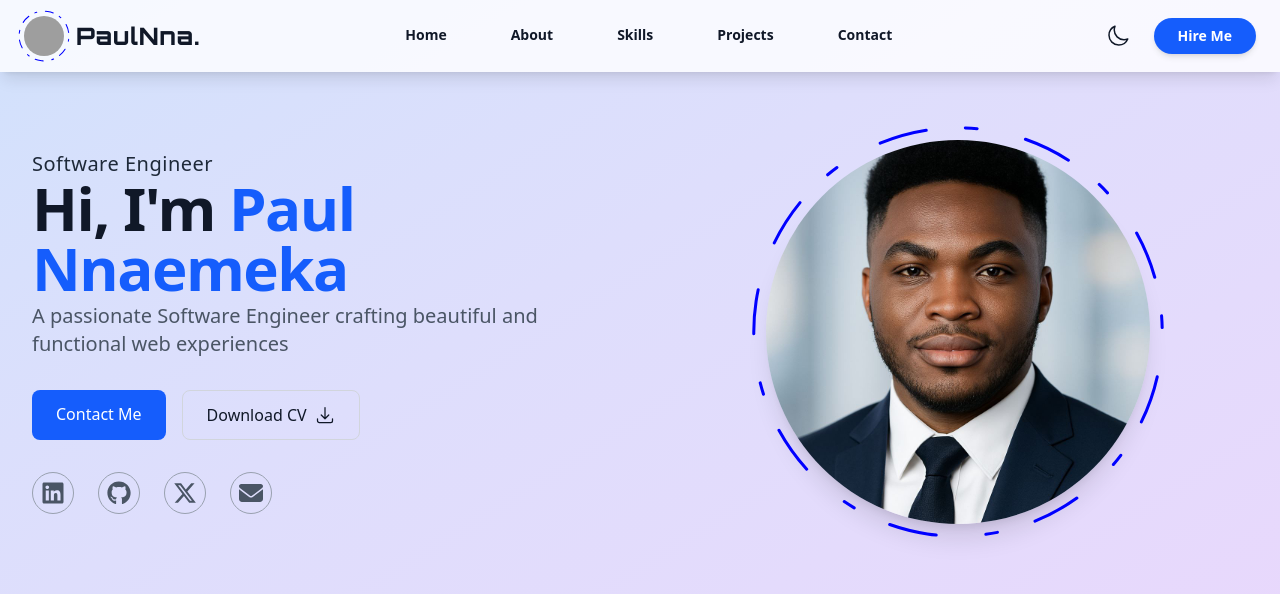
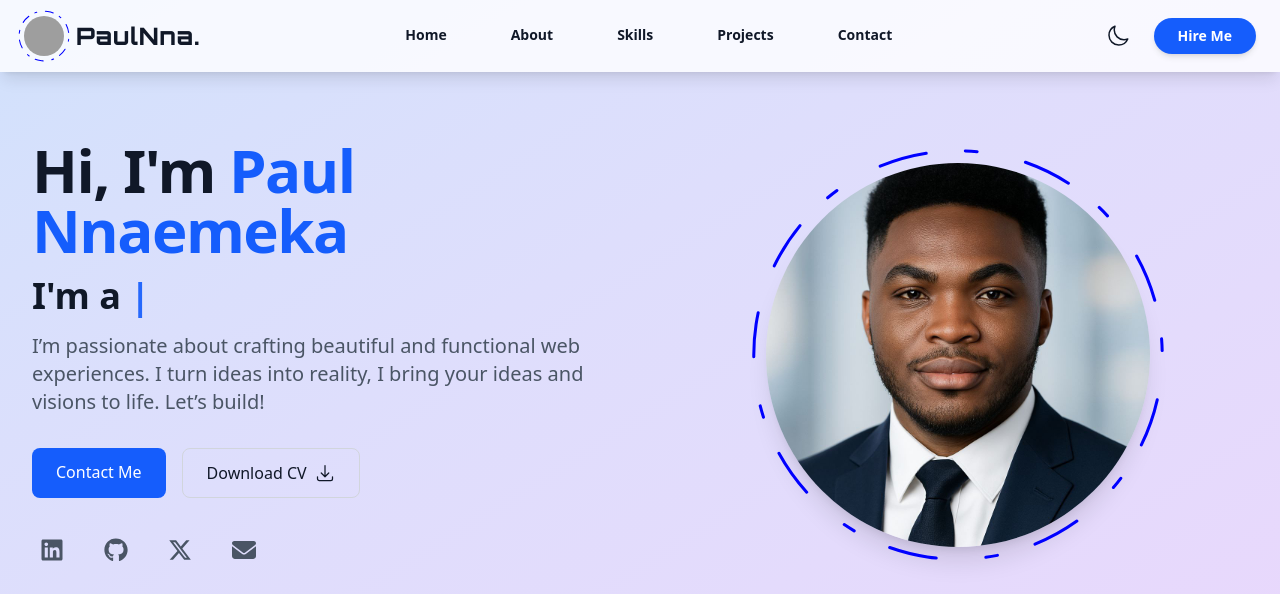
Before and after one commit to Emekapaul/portfolio, a Next.js app: page / in a window 1280 px wide. Shown: the top 594 px of the page. Built offline with nearby package versions, Linux system fonts and the light colour scheme; grey boxes are pictures that could not be loaded; a web font is replaced by a local one.

Commit message:
Add techStack & Testimonial component to homepage

```diff
--- a/app/page.js
+++ b/app/page.js
@@ -1,5 +1,6 @@
 "use client";
 
+import { useEffect, useRef } from "react";
 import { ArrowDownTrayIcon } from "@heroicons/react/24/outline";
 import { motion } from "framer-motion";
 import Link from "next/link";
@@ -7,7 +8,8 @@ import Photo from "./components/Photo";
 import Social from "./components/Social";
 import Stats from "./components/Stats";
 import Services from "./components/Services";
-
+import SlideSkills from "./components/SlideSkills";
+import Testimonials from "./components/Testimonials";
 // Animation variants
 const fadeInUp = {
   initial: { opacity: 0, y: 20 },
@@ -28,6 +30,51 @@ const fadeInRight = {
 };
 
 export default function Home() {
+  // Ref for the animated text
+  const textRef = useRef(null);
+
+  // Text animation effect
+  useEffect(() => {
+    const roles = [
+      "Software Engineer",
+      "Backend Developer",
+      "Frontend Developer",
+    ];
+    let currentIndex = 0;
+    let currentText = "";
+    let isDeleting = false;
+
+    const typeEffect = () => {
+      const currentRole = roles[currentIndex];
+
+      if (isDeleting) {
+        currentText = currentRole.substring(0, currentText.length - 1);
+      } else {
+        currentText = currentRole.substring(0, currentText.length + 1);
+      }
+
+      if (textRef.current) {
+        textRef.current.textContent = currentText;
+      }
+
+      let typeSpeed = isDeleting ? 50 : 100;
+
+      if (!isDeleting && currentText === currentRole) {
+        typeSpeed = 2000; // Pause at the end
+        isDeleting = true;
+      } else if (isDeleting && currentText === "") {
+        isDeleting = false;
+        currentIndex = (currentIndex + 1) % roles.length;
+        typeSpeed = 500; // Pause before typing next
+      }
+
+      setTimeout(typeEffect, typeSpeed);
+    };
+
+    const timeout = setTimeout(typeEffect, 1000);
+    return () => clearTimeout(timeout);
+  }, []);
+
   return (
     <main className="min-h-screen">
       {/* Hero Section */}
@@ -36,23 +83,36 @@ export default function Home() {
           <div className="flex flex-col md:flex-row items-center justify-between gap-10 lg:gap-14">
             {/* Left Content */}
             <motion.div
-              initial={{ opacity: 0, x: -20 }}
-              animate={{ opacity: 1, x: 0 }}
-              transition={{ duration: 1 }}
+              initial={{ opacity: 0, x: -100 }}
+              whileInView={{ opacity: 1, x: 0 }}
+              transition={{ duration: 1, ease: "easeOut" }}
+              viewport={{ once: true }}
               className="flex-1 text-center md:text-left order-2 md:order-none"
             >
-              <span className="inline-block text-gray-800 dark:text-gray-200 rounded-full text-xl font-medium tracking-wide">
-                Software Engineer
-              </span>
-              <h1 className="heading-1 mb-1">
+              <h1 className="heading-1 mb-4 text-left">
                 Hi, I'm{" "}
                 <span className="text-blue-600 dark:text-blue-400">
                   Paul Nnaemeka
                 </span>
               </h1>
+              <div className="flex items-center justify-start space-x-4 mb-4">
+                <p className="text-2xl sm:text-3xl lg:text-4xl font-bold">
+                  I'm a{" "}
+                  <span
+                    ref={textRef}
+                    className="text-blue-600 dark:text-blue-400"
+                  >
+                    Software Engineer
+                  </span>
+                  <span className="text-blue-600 dark:text-blue-400 animate-pulse">
+                    |
+                  </span>
+                </p>
+              </div>
               <p className="text-xl text-gray-600 dark:text-gray-300 max-w-xl mx-auto md:mx-0">
-                A passionate Software Engineer crafting beautiful and functional
-                web experiences
+                I’m passionate about crafting beautiful and functional web
+                experiences. I turn ideas into reality, I bring your ideas and
+                visions to life. Let’s build!
               </p>
               <div className="flex flex-col sm:flex-row gap-4 justify-center md:justify-start mt-8">
                 <Link
@@ -61,25 +121,27 @@ export default function Home() {
                 >
                   Contact Me
                 </Link>
-                <Link
-                  href="/resume.pdf"
+                <a
+                  href="/assets/PaulNna_Software-Engineer.pdf"
+                  download
                   className="px-6 py-3 border border-gray-300 dark:border-gray-700 rounded-lg hover:bg-gray-50 dark:hover:bg-gray-700 transition-colors duration-300 flex items-center justify-center gap-2"
                 >
                   Download CV
                   <ArrowDownTrayIcon className="w-5 h-5" />
-                </Link>
+                </a>
               </div>
               <Social
                 containerStyles="flex gap-6 justify-center md:justify-start mt-8"
-                iconStyles="text-gray-600 dark:text-gray-300 hover:text-gray-800 dark:hover:text-gray-200 border border-gray-400 dark:border-gray-700 rounded-full hover:bg-gray-100 dark:hover:bg-gray-700 p-2 transition-colors duration-300"
+                iconStyles="text-gray-600 dark:text-gray-300 hover:text-gray-800 dark:hover:text-gray-200 rounded-full hover:bg-gray-300 dark:hover:bg-gray-700 p-2 transition-colors duration-300"
               />
             </motion.div>
 
             {/* Right Content - Image */}
             <motion.div
-              initial={{ opacity: 0, x: 20 }}
-              animate={{ opacity: 1, x: 0 }}
-              transition={{ duration: 1 }}
+              initial={{ opacity: 0, x: 100 }}
+              whileInView={{ opacity: 1, x: 0 }}
+              transition={{ duration: 1, ease: "easeOut" }}
+              viewport={{ once: true }}
               className="flex-1 flex justify-center items-center order-1 md:order-none"
             >
               <Photo
@@ -92,8 +154,14 @@ export default function Home() {
         <Stats />
       </section>
 
+      {/* Tech Stack Section */}
+      <SlideSkills />
+
       {/* Featured Section Services */}
       <Services />
+
+      {/* Testimonials Section */}
+      <Testimonials />
     </main>
   );
 }
```
